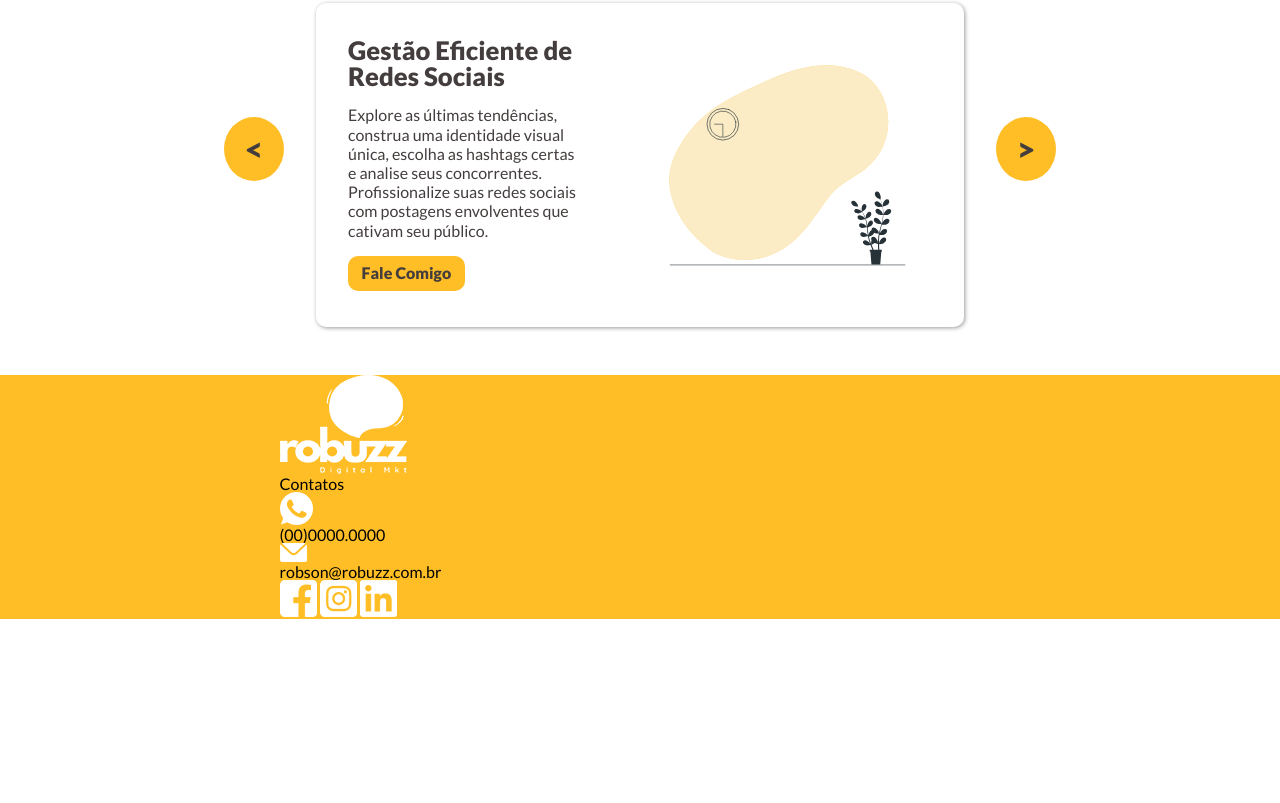
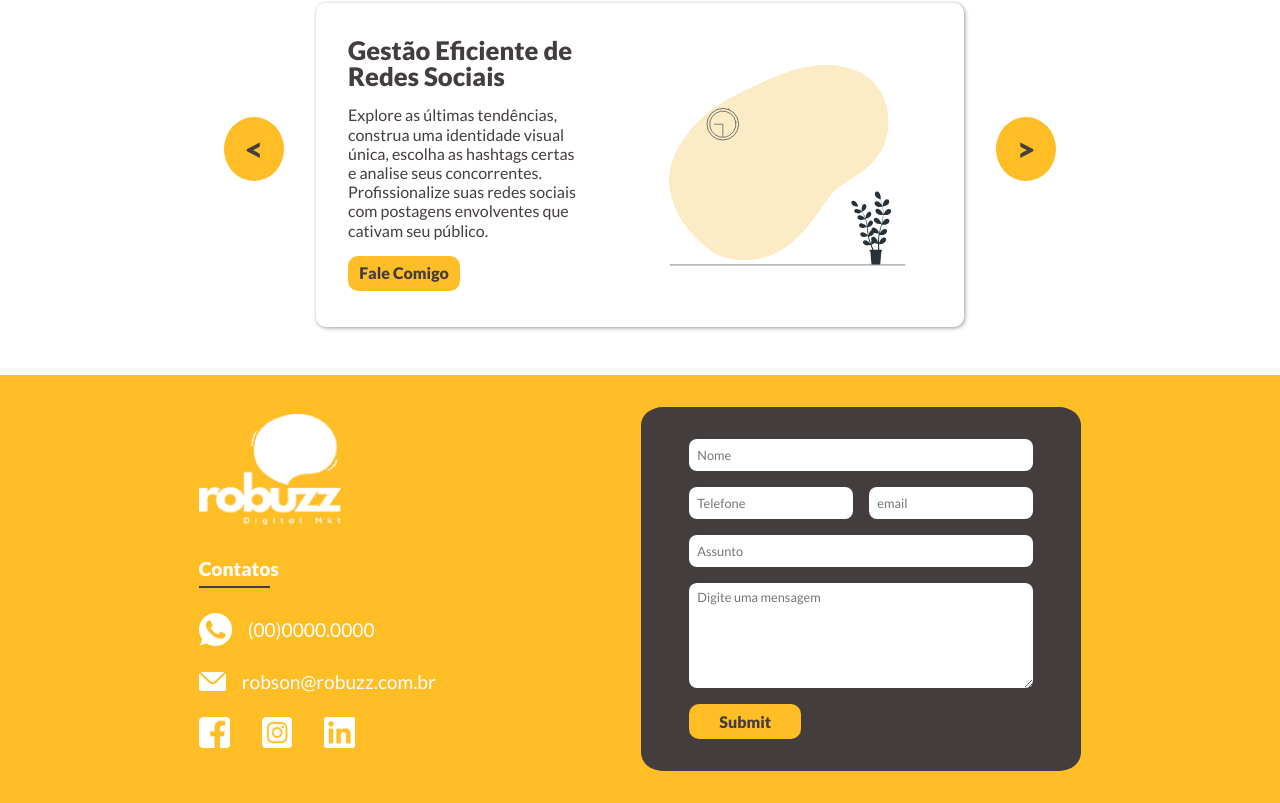
Before and after one commit to Vinicius-faricast/siteRobuzz, a plain HTML site: page index.html in a window 1280 px wide. Shown: the part 1195-1998 px from the top of the page. Before the commit the page ends 1815 px from the top, so only its background shows below. Drawn offline with Linux system fonts and the light colour scheme.

Commit message:
stylization of footer and form

```diff
--- a/css/globals.css
+++ b/css/globals.css
@@ -197,7 +197,7 @@ body{
     text-align: justify;
 }
 
-.services-cta{
+.cta-tittle{
     display: block;
     text-align: center;
     color: var(--primary-color-light);
@@ -257,7 +257,7 @@ body{
     padding: 0.6rem 0.6rem;
     border-radius: 10px;
     outline: 0;
-    max-width: 40%;
+    max-width: 7rem;
     text-align: center;
     cursor: pointer;
 }
@@ -299,5 +299,77 @@ footer{
     background-color: var(--primary-color-light);
     max-width: 100%;
     width: 100%;
+    padding: 2rem 0;
     /* height: 6rem; */
 }
+
+.footer-container{
+    display: flex;
+    flex-direction: row;
+    justify-content: space-around;
+    align-items: center;
+    max-width: 100%;
+    width: 80%;
+    gap: 4rem;
+}
+
+.footer-contacts{
+    display: flex;
+    flex-direction: column;
+    gap: 1.6rem;
+    color: white;
+    font-size: 1.2rem;
+}
+
+.logo-footer{
+    width: 60%;
+}
+
+.text-contact{
+    font-weight: 900;
+    padding: .5rem 0;
+    border-bottom: 2px solid var(--secundary-color);
+    width: 30%;
+}
+
+.footer-phone, .footer-email{
+    display: flex;
+    flex-direction: row;
+    align-items: center;
+    gap: 1rem;
+}
+
+.footer-social-icons{
+    display: flex;
+    flex-direction: row;
+    gap: 2rem;
+    padding-bottom: 1rem;
+}
+
+.icon-fb, .icon-insta, .icon-lkd{
+    width: 13%;
+    cursor: pointer;
+}
+
+.footer-form{
+    display: flex;
+    flex-direction: column;
+    gap: 1rem;
+    background-color: var(--secundary-color);
+    padding: 2rem 3rem;
+    border-radius: 5%;
+}
+
+input, textarea{
+    font-size: .8rem;
+    color: var(--secundary-color);
+    padding: 0.5rem;
+    border-radius: .5rem;
+    outline: none;
+}
+
+.contacts-field{
+    display: flex;
+    flex-direction: row;
+    gap: 1rem;
+}
--- a/index.html
+++ b/index.html
@@ -15,7 +15,7 @@
                 <a class="link-nav" href="#Sobre-nos">Sobre nós</a>
                 <a class="link-nav" href="#O-que-fazemos">O que fazemos</a>
                 <a class="link-nav" href="#Servicos">Serviços</a>
-                <a class="btn-menu" href="#">Fale comigo</a>
+                <a class="btn-menu" href="https://wa.me/5515981609302" target="_blank">Fale comigo</a>
             </nav>
         </div>
     </header>
@@ -25,7 +25,7 @@
             <h1 class="hero-title">Para você que não me conhece, prazer Robson!</h1>
             <p class="hero-paragraph">Estrategista digital, especialista em geração de conteúdo, automações de campanha, gestão de tráfego pago e criação de sites dinâmicos que não apenas impressionam, mas também geram vendas.
             </p>
-            <a class="btn-cta" href="#">Fale comigo</a>
+            <a class="btn-cta" href="https://wa.me/5515981609302" target="_blank">Fale comigo</a>
         </div>
         <img class="hero-img" src="assets/personal.png" alt="Foto de perfil do Robison">
     </div>
@@ -49,7 +49,7 @@
 
     </aside>
 
-    <h1 class="services-cta">Vamos juntos criar algo incrível!</h1>
+    <h1 class="cta-tittle">Vamos juntos criar algo incrível!</h1>
 
     <article id="Servicos" class="services">
 
@@ -59,7 +59,7 @@
             <div class="service-content">
                 <h1 class="service-title">Gestão Eficiente de Redes Sociais</h1>
                 <p class="service-paragraph">Explore as últimas tendências, construa uma identidade visual única, escolha as hashtags certas e analise seus concorrentes. Profissionalize suas redes sociais com postagens envolventes que cativam seu público. </p>
-                <a class="service-cta" href="">Fale Comigo</a>
+                <a class="service-cta" href="https://wa.me/5515981609302" target="_blank">Fale Comigo</a>
             </div>
             <img class="service-img" src="assets/social-strategy-animate.svg" alt="Ilustração pessoa pensando em marketing digital">
         </div>
@@ -68,28 +68,37 @@
     </article>
 
     <footer>
-        <div>
-            <img src="assets/robuzz_logo_branco.png" alt="logo robuzz em branco">
-            <div>
+        <div class="footer-container">
+            <div class="footer-contacts">
+                <img class="logo-footer" src="assets/robuzz_logo_branco.png" alt="logo robuzz em branco">
+                <div class="text-contact">
                     <p>Contatos</p>
                 </div>
-            <div>
+                <div class="footer-phone">
                     <img src="assets/whatsapp.png" alt="logo whatsapp em branco">
                     <p>(00)0000.0000</p>
                 </div>
-            <div>
+                <div class="footer-email">
                     <img src="assets/e-mail.png" alt="icone de email">
                     <p>robson@robuzz.com.br</p>
                 </div>
-            <div>
-                <img src="assets/fb_social_icon.png" alt="icone facebook em branco">
-                <img src="assets/_instagram_icon.png" alt="icone instagram em branco">
-                <img src="assets/linkedin_icon.png" alt="icone linkedim em branco">
+                <div class="footer-social-icons">
+                    <img class="icon-fb" src="assets/fb_social_icon.png" alt="icone facebook em branco">
+                    <img class="icon-insta" src="assets/_instagram_icon.png" alt="icone instagram em branco">
+                    <img class="icon-lkd" src="assets/linkedin_icon.png" alt="icone linkedim em branco">
                 </div>
             </div>
-        <form action="">
-
+            <form class="footer-form" action="">
+                <input type="text" placeholder="Nome">
+                <div class="contacts-field">
+                    <input type="tel" placeholder="Telefone">
+                    <input type="email" placeholder="email">
+                </div>
+                <input type="text" placeholder="Assunto">
+                <textarea maxlength="200" name="textarea" id="textarea" cols="30" rows="7" data-js="textarea" placeholder="Digite uma mensagem"></textarea>
+                <input class="service-cta" type="submit">
             </form>
+        </div>
     </footer>
 
 </body>
```
Lines whose indentation alone changed are shown as unchanged.
